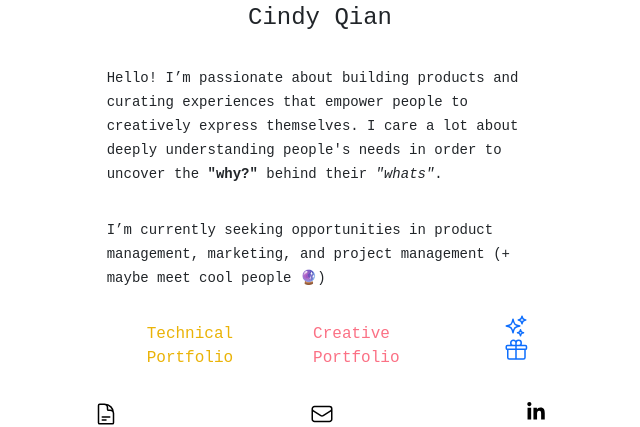
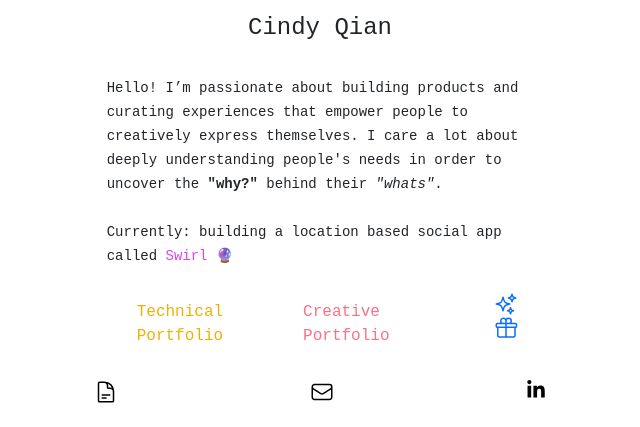
Before and after one commit to cindyqian/cindyqsite, a React (Create React App) app: page / in a window 1280 px wide. Shown: the part 256-683 px from the top of the page, without its empty margins (320-960 px from the left). Built offline with nearby package versions, Linux system fonts and the light colour scheme.

Commit message:
added currently to home page

```diff
--- a/src/components/HomePage.js
+++ b/src/components/HomePage.js
@@ -33,7 +33,7 @@ function HomePage() {
     // <div className="grid grid-rows-[20px_1fr_20px] items-center justify-items-center min-h-screen p-8 pb-20 gap-16 sm:p-20 font-[family-name:var(--font-geist-sans)]">
     <div className="flex items-center justify-items-center min-h-screen geist-mono">
 
-      <main className="flex flex-col gap-8 items-center sm:items-start -mt-9">
+      <main className="flex flex-col gap-8 items-center sm:items-start -mt-12">
         <div className=" w-48 self-center z-50">
           <img
             loading="eager"
@@ -55,17 +55,24 @@ function HomePage() {
             {/* in thoughtful and meaningful ways */}
             . I care a lot about deeply understanding people's needs in order to uncover
             the <strong>"why?"</strong> behind their <em>"whats"</em>.
+
+            <br></br><br></br>
+            Currently: building a location based social app called
+              <ColorfulLink textColor="text-fuchsia-500 hover:text-fuchsia-600" link="https://swirl.chat/#intro" text=" Swirl "></ColorfulLink>
+            &#128302;
             </p>
+
+
         </div>
 
-        <div id="mainText" className="w-1/3 self-center z-50">
+        {/* <div id="mainText" className="w-1/3 self-center z-50">
           <p className="text-sm text-left geist-mono inline">
             I’m currently seeking opportunities
             in product management, marketing, and project management (+ maybe meet cool people &#128302;)
           </p>
-        </div>
+        </div> */}
 
-        <div id="mainText" className="w-1/3 self-center z-50">
+        <div id="mainText" className="w-1/3 self-center z-50 -ml-5">
 
           <div className="" >
             <div className="table-row">
```
Also changed, not shown: 1 other file (tests, documents, lock files or other folders).
